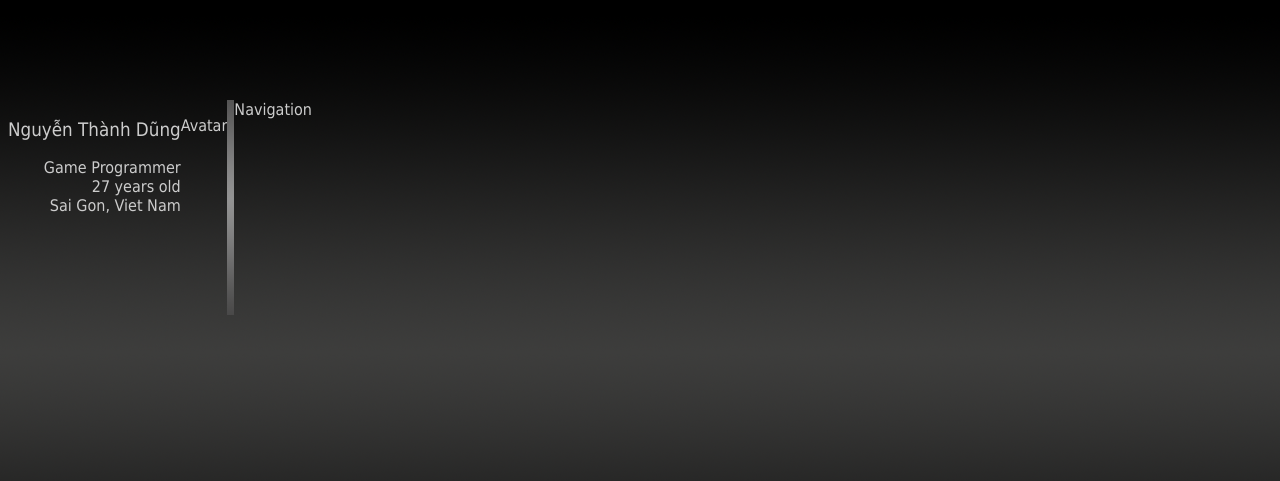
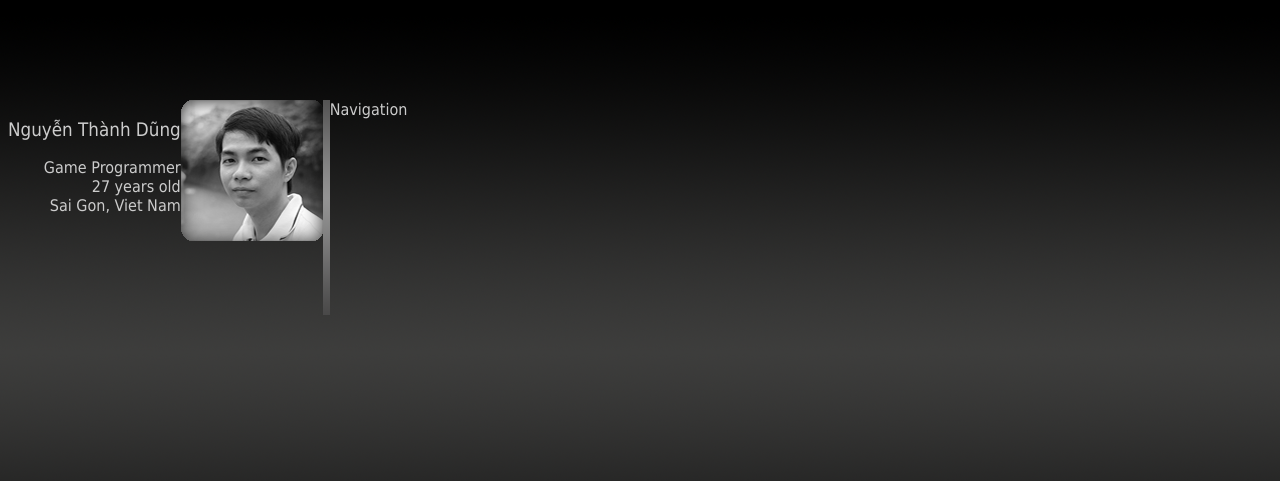
Before and after one commit to NguyenThanhDung/ntd.vn, a PHP site: page / in a window 1280 px wide. Shown: the top 481 px of the page. Run offline with PHP 8.4, Linux system fonts and the light colour scheme.

Commit message:
+ Add avatar

```diff
--- a/index.php
+++ b/index.php
@@ -15,9 +15,7 @@
 			<p id="info">Game Programmer<br/>27 years old<br/>Sai Gon, Viet Nam</p>
 		</div>
 
-		<div id="avatar">
-			<p>Avatar</p>
-		</div>
+		<img id="avatar" alt="Avatar" src="images/avatar.png">
 
 		<img id="line" alt="Line" src="images/line.png">
 
```
Also changed, not shown: images/avatar.png (added).
